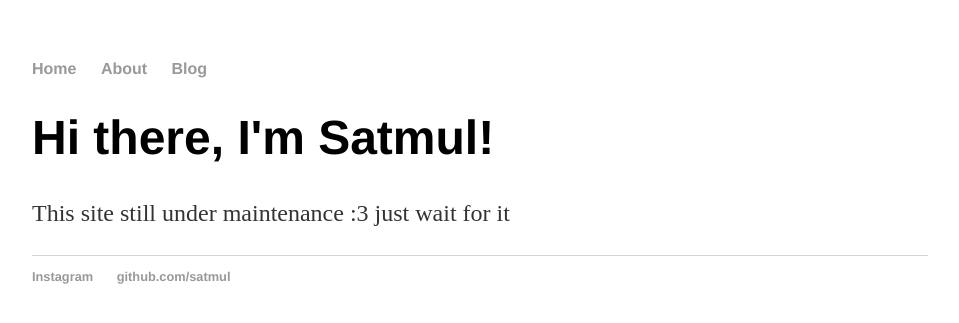
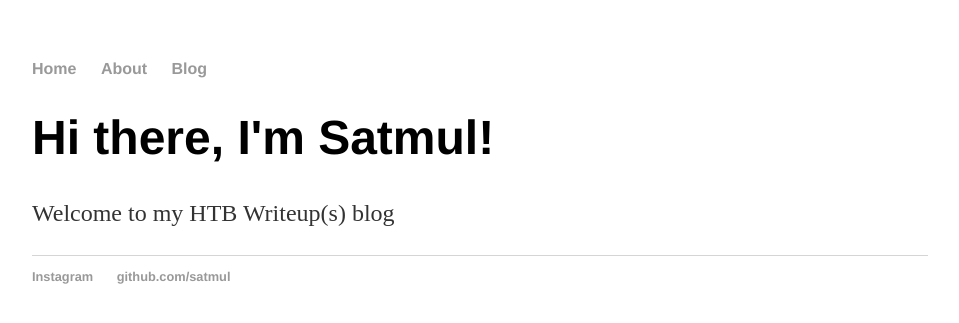
Before and after one commit to samnap11/satmul.github.io, a Jekyll site: the page built from index.html, in a window 1280 px wide. Shown: the top 323 px of the page, without its empty margins (160-1119 px from the left). Built offline with Jekyll 4.4.1, drawn with Linux system fonts in a browser that asks for light colours.

Commit message:
Update index.html

```diff
--- a/index.html
+++ b/index.html
@@ -4,5 +4,5 @@ title: Welcome!
 ---
 <div class="blurb">
 	<h1>Hi there, I'm Satmul!</h1>
-	<p>This site still under maintenance :3 just wait for it</p>
+	<p>Welcome to my HTB Writeup(s) blog</p>
 </div><!-- /.blurb -->
```
